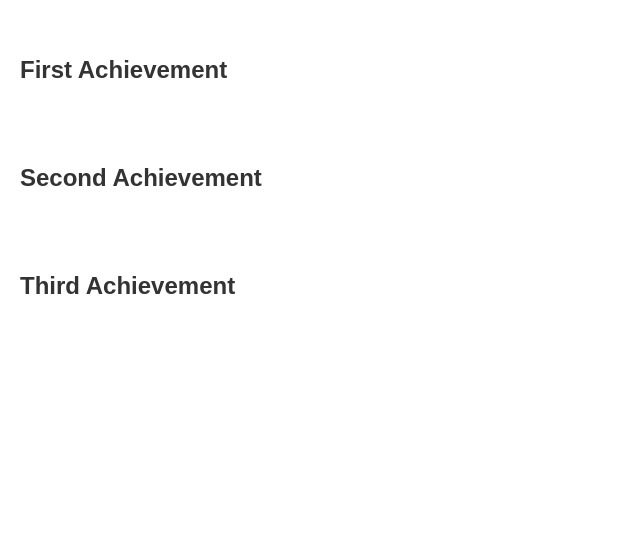
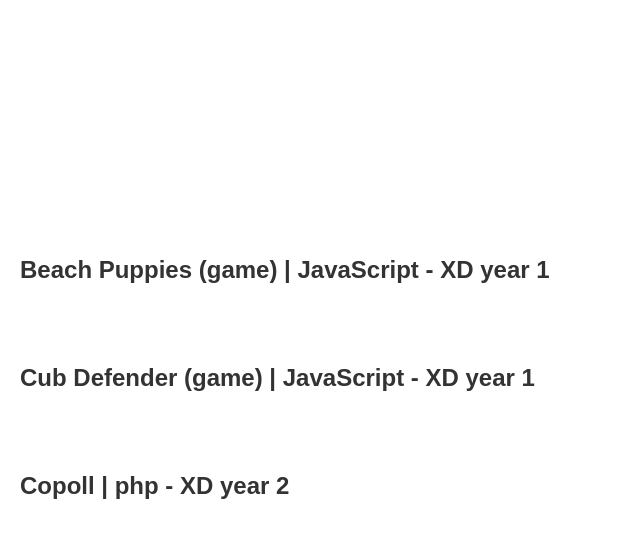
Before and after one commit to yoyoplayer12/react-portfolio, a React (Create React App) app: page / in a window 1280 px wide. Shown: the part 884-1421 px from the top of the page, without its empty margins (0-640 px from the left). Before the commit the page ends 1323 px from the top, so only its background shows below. Built offline with nearby package versions, Linux system fonts and the light colour scheme.

Commit message:
Fix: names and links

```diff
--- a/src/pages/Home.js
+++ b/src/pages/Home.js
@@ -8,9 +8,12 @@ function Home(props) {
                 <a href="#section-1" className='fp-title'>{props.title}</a>
             </div>
             <div className='section' id='section-1'>
-                <Achievement title="First Achievement" link="https://www.google.com" />
-                <Achievement title="Second Achievement" link="https://www.google.com" />
-                <Achievement title="Third Achievement" link="https://www.google.com" />
+
+            </div>
+            <div className='section' id='section-code'>
+                <Achievement title="Beach Puppies (game) | JavaScript - XD year 1" link="https://yorickdv.be/projects/1IMD/BeachPuppies/game.html" />
+                <Achievement title="Cub Defender (game) | JavaScript - XD year 1" link="https://yorickdv.be/projects/1IMD/clubdefender/portrait.html" />
+                <Achievement title="Copoll | php - XD year 2" link="https://github.com/yoyoplayer12/desity" />
             </div>
         </div>
     );
--- a/src/pages/components/Achievement.js
+++ b/src/pages/components/Achievement.js
@@ -3,7 +3,7 @@ import React from 'react';
 function Achievement(props) {
 
     return (
-      <a href={props.link} className='achievement'>
+      <a href={props.link} className='achievement' target='_blank' rel='noreferrer'>
         <h2>{props.title}</h2>
       </a>
     );
```
